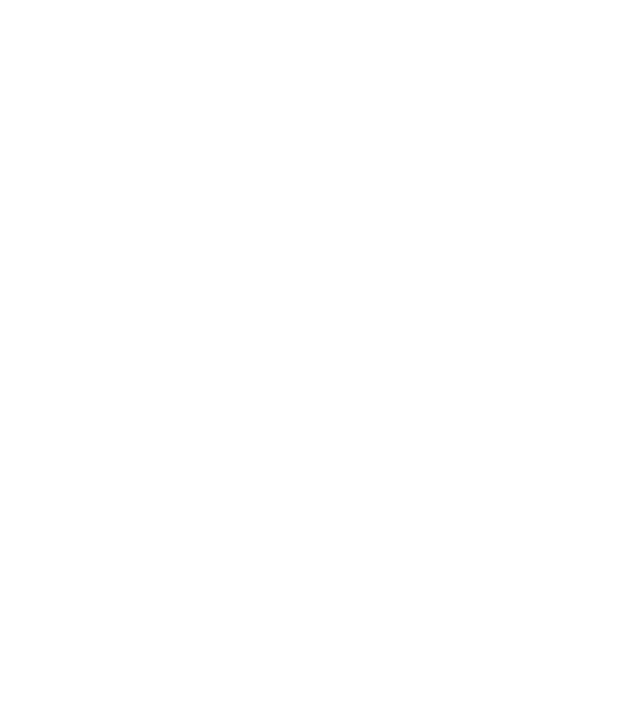
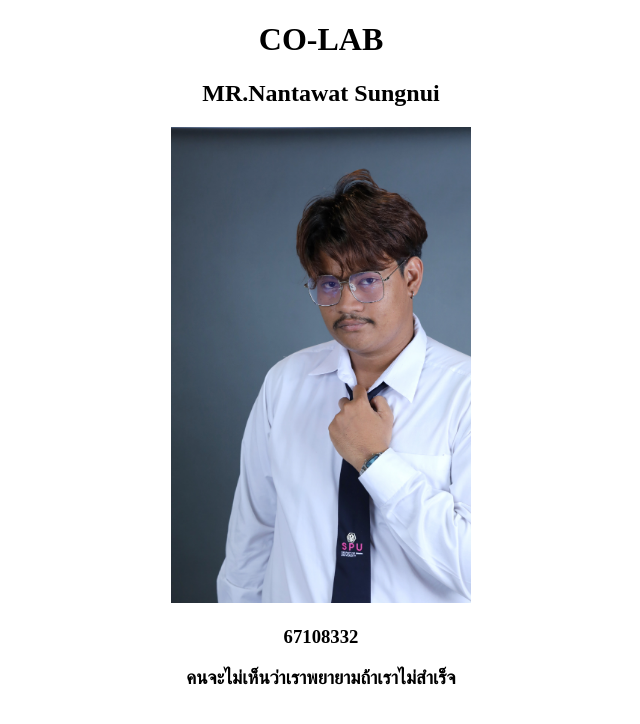
Before and after one commit to AuT160347/co-lab, a plain HTML site: page index.html in a window 1280 px wide. Shown: the whole page, without its empty margins (319-959 px from the left). Drawn offline with Linux system fonts and the light colour scheme.

Commit message:
dev1, edit my information

```diff
--- a/index.html
+++ b/index.html
@@ -5,8 +5,16 @@
     <title>Co-LAB</title>
  </head>
  <body>
+    <H1 style="text-align: center;">CO-LAB</H1>
     <!-- 67108332 information hera -->
-
+    <div width="500px">
+       <center>
+        <h2>MR.Nantawat Sungnui</h2>
+        <img src="67108332.gif" alt="67108332" width="300">
+        <h3>67108332</h3>
+        <h3>คนจะไม่เห็นว่าเราพยายามถ้าเราไม่สำเร็จ</h3>
+       </center>
+    </div>
     <!-- 67117379 information hera -->
 
     <!-- 67117324 information hera -->
```
Also changed, not shown: 67108332.gif (added).
